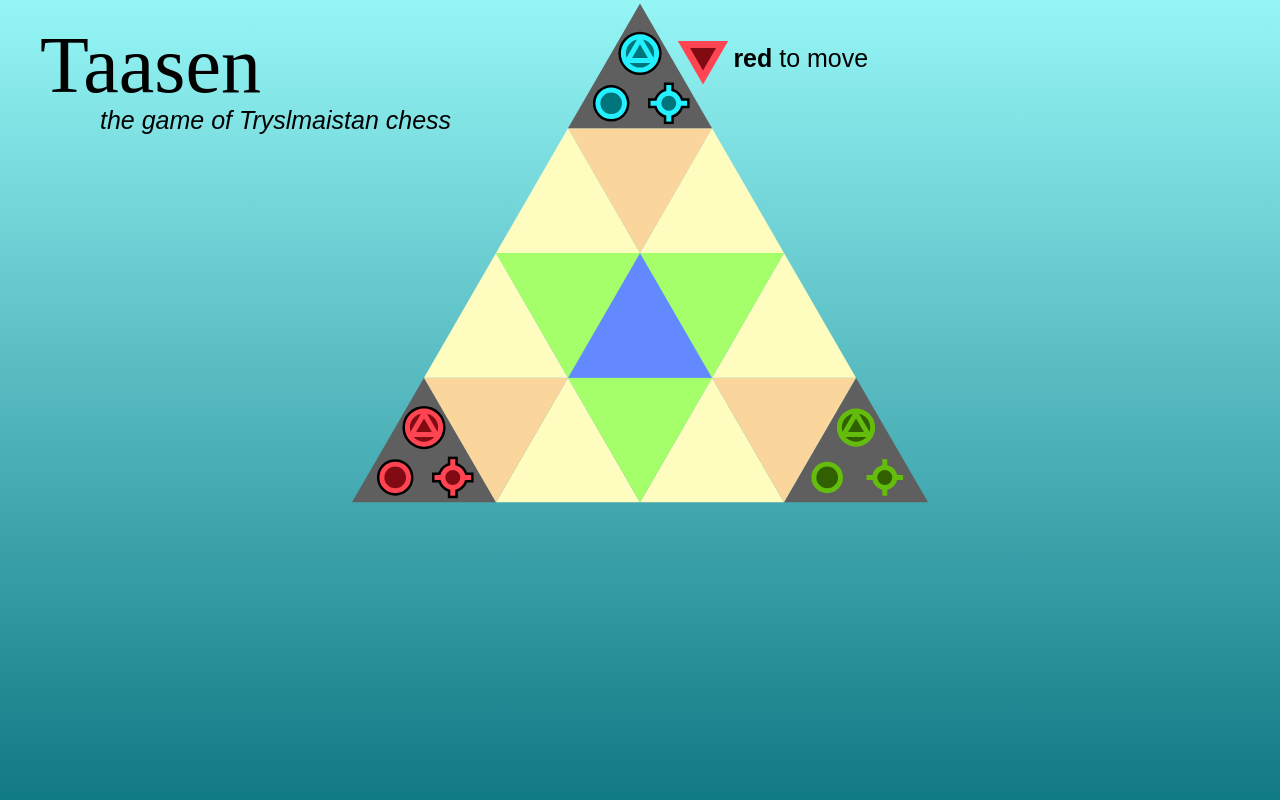
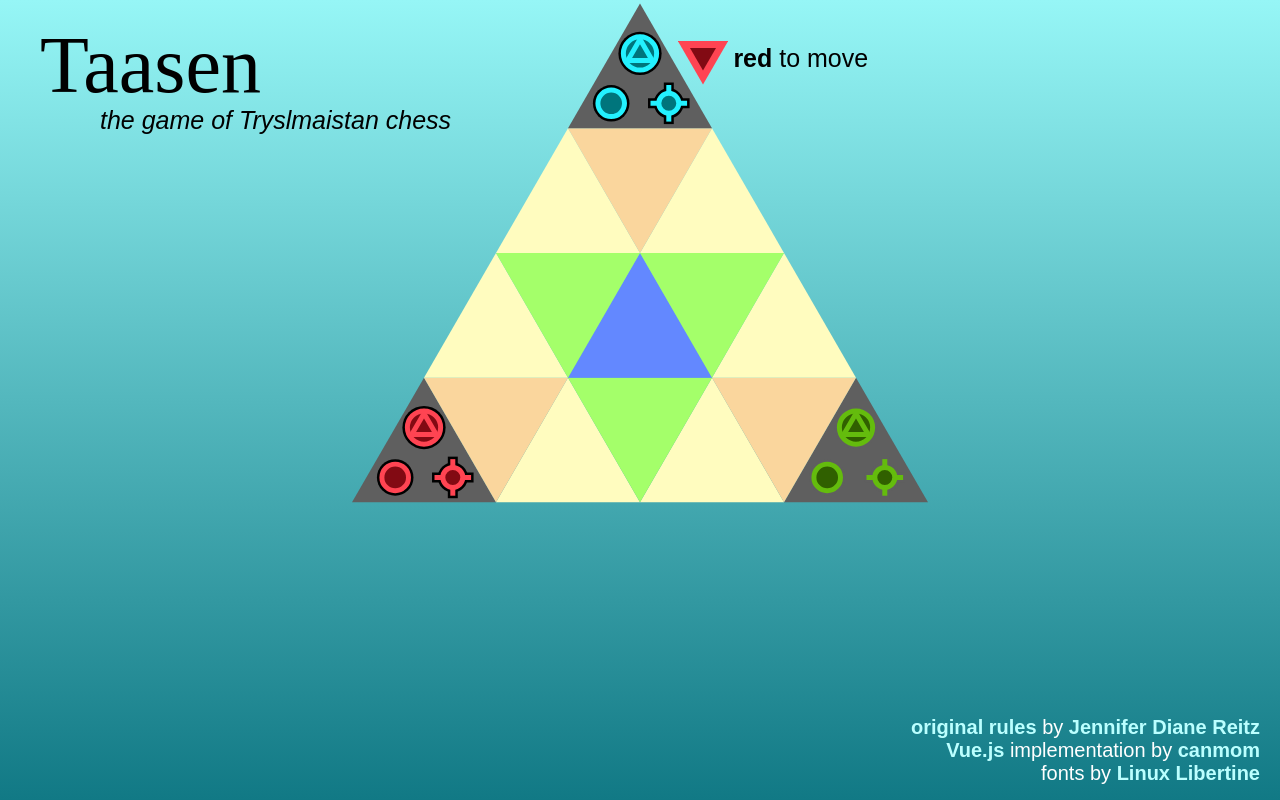
Before and after one commit to canmom/taasen, a Vue app: page / in a window 1280 px wide. Built offline with nearby package versions, Linux system fonts and the light colour scheme; the HTML template or start-up script is replaced by a standard one.

Commit message:
Added footer giving credits.

```diff
--- a/src/App.vue
+++ b/src/App.vue
@@ -5,6 +5,11 @@
       <p>the game of Tryslmaistan chess</p>
     </header>
     <board></board>
+    <footer>
+      <p><a href='http://unicornjelly.com/taasen1.html'>original rules</a> by <a href='http://jenniverse.com/'>Jennifer Diane Reitz</a></p>
+      <p><a href='https://vuejs.org/'>Vue.js</a> implementation by <a href='https://github.com/canmom'>canmom</a></p>
+      <p>fonts by <a href='http://www.linuxlibertine.org'>Linux Libertine</a></p>
+    </footer>
   </div>
 </template>
 
@@ -47,6 +52,30 @@ header p {
   font-style: italic;
 }
 
+footer {
+  position: absolute;
+  bottom: 15px;
+  right: 20px;
+}
+
+footer p {
+  color:  white;
+  font-family: "Linux Biolinum", sans-serif;
+  font-size: 20px;
+  margin: 0;
+  text-align:  right;
+}
+
+footer a {
+  text-decoration: none;
+  color: #bff;
+  font-weight: bold;
+}
+
+footer a:hover {
+  color: #8dd;
+}
+
 #app {
   width: 100%;
 }
```
